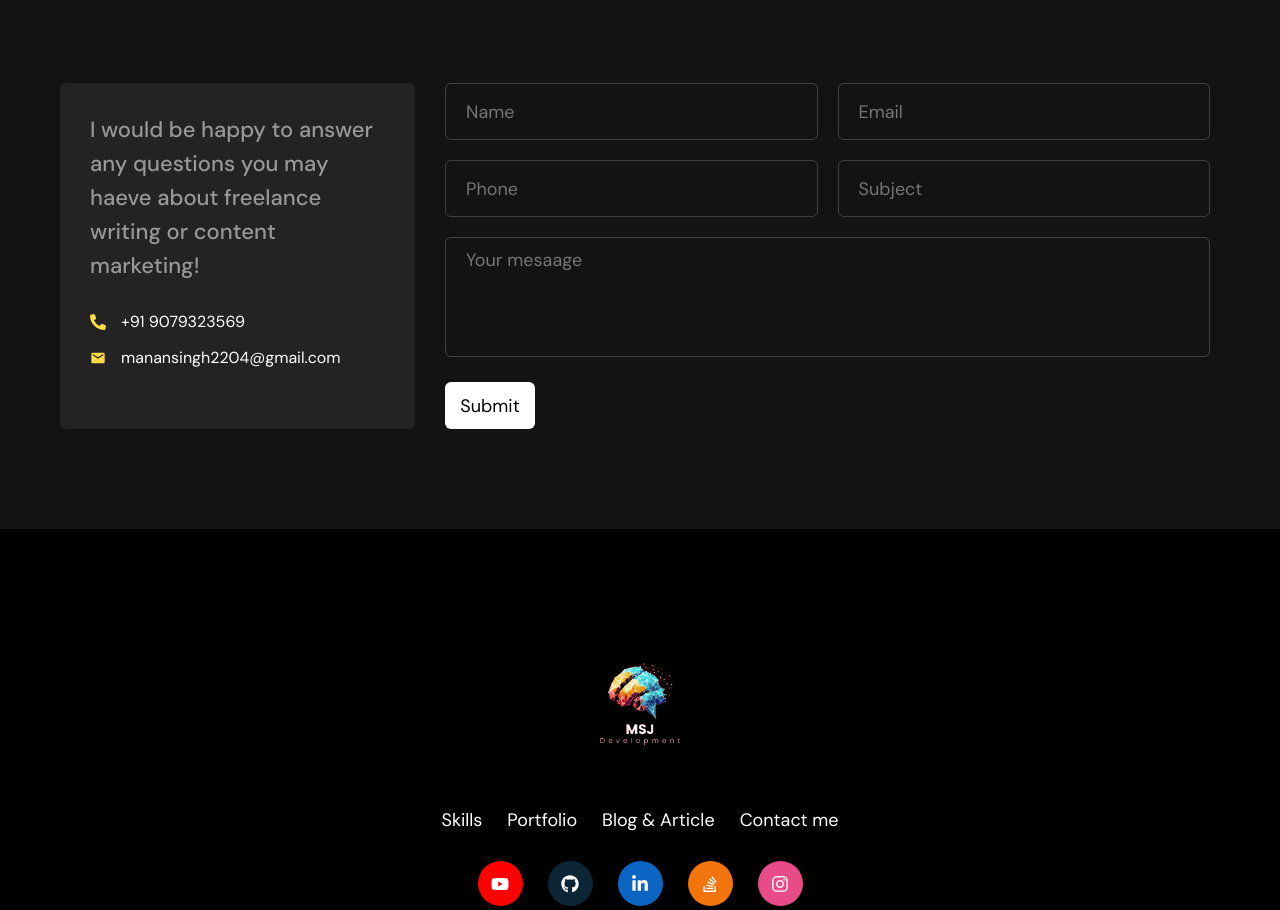
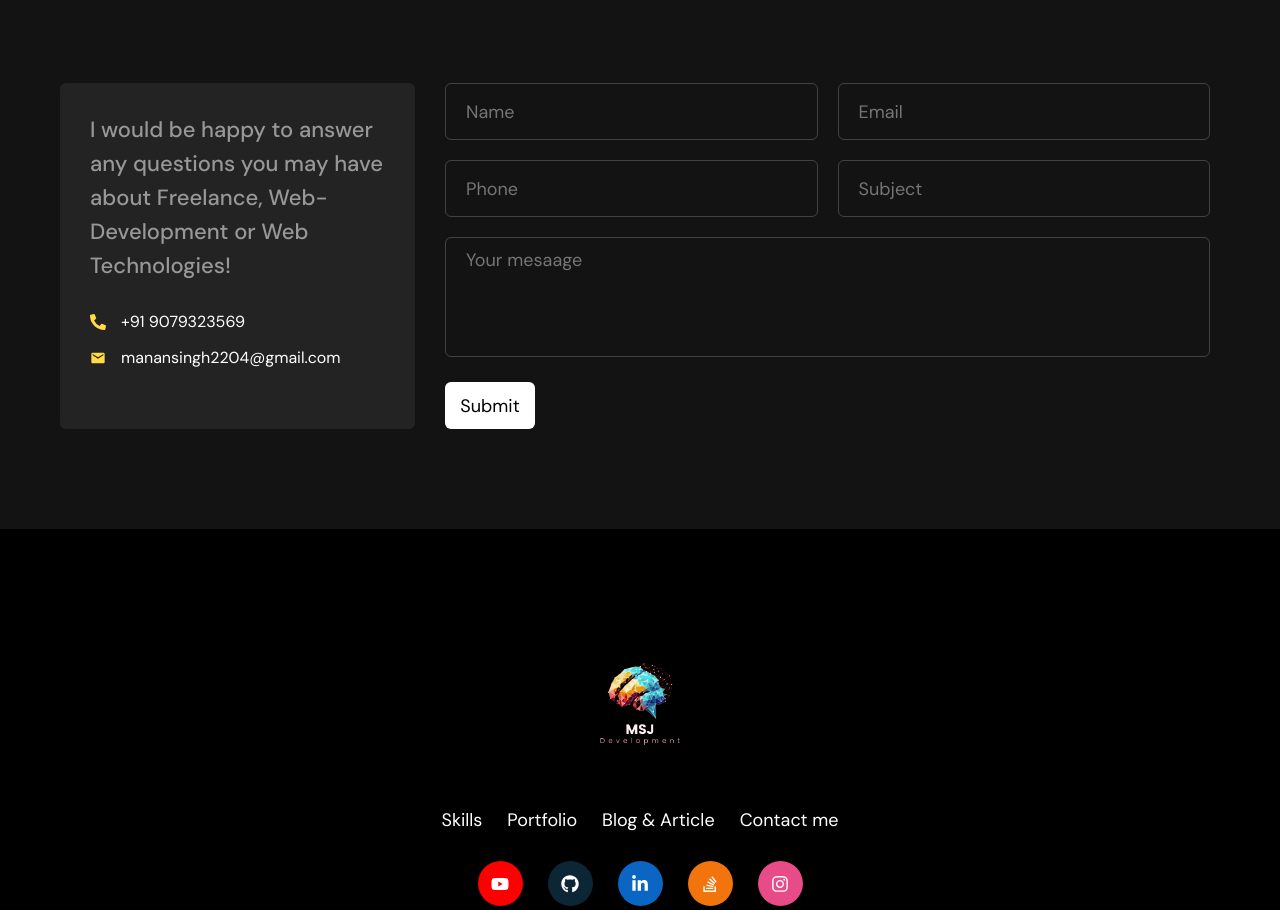
Before and after one commit to manansj22/personal-portfolio, a React (Vite) app: page / in a window 1280 px wide. Shown: the part 3435-4345 px from the top of the page. Built offline with nearby package versions, Linux system fonts and the light colour scheme.

Commit message:
contact info

```diff
--- a/src/components/contact/contact-info/index.jsx
+++ b/src/components/contact/contact-info/index.jsx
@@ -9,8 +9,8 @@ const ContactInfo = () => {
   return (
         <div className="contact-info-box">
             <h4>
-                I would be happy to answer any questions you may haeve about
-                freelance writing or content marketing!
+                I would be happy to answer any questions you may have about
+                Freelance, Web-Development or Web Technologies!
             </h4>
             <div className="contact-option">
                 <FaPhoneAlt/>
```
